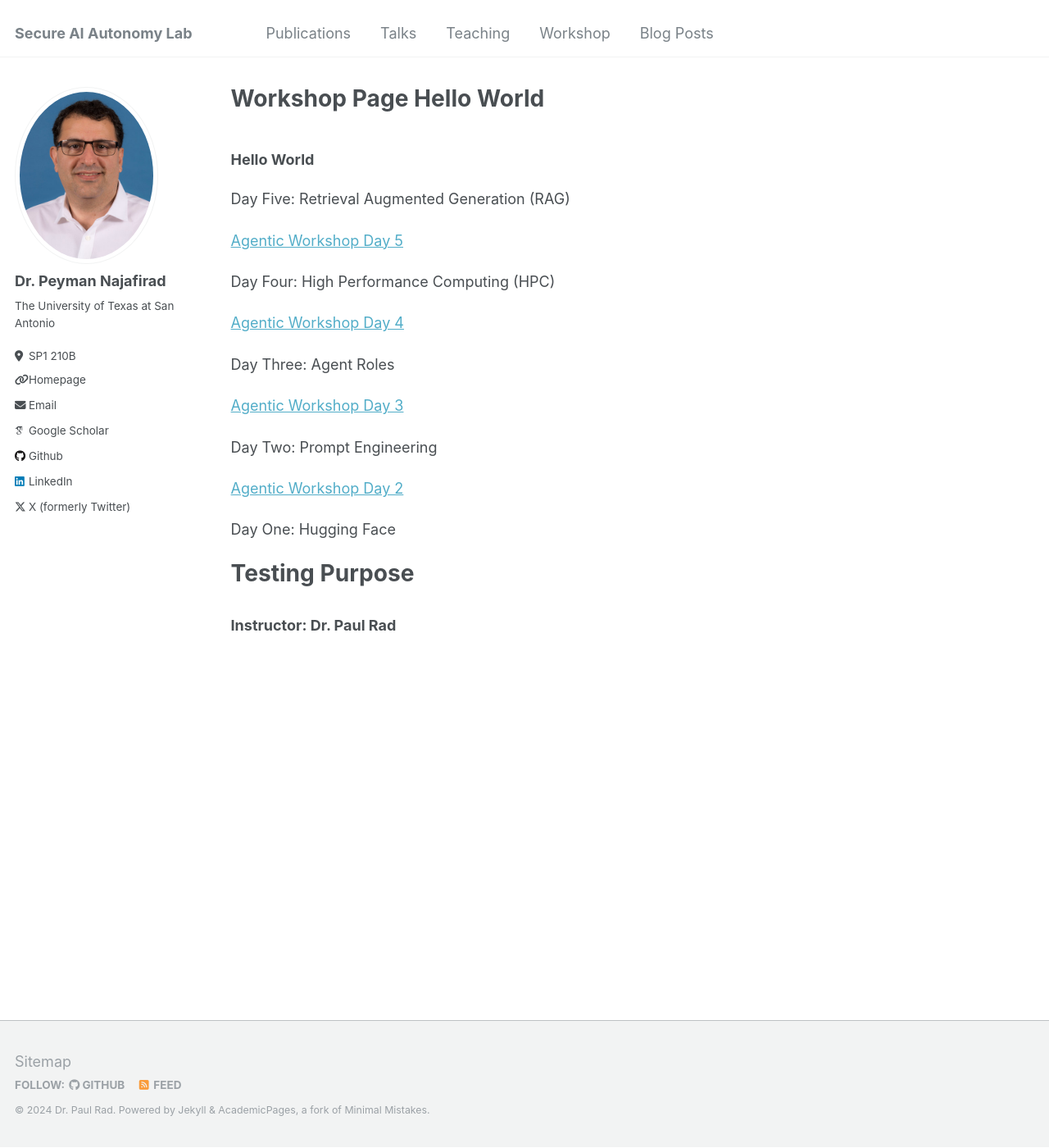
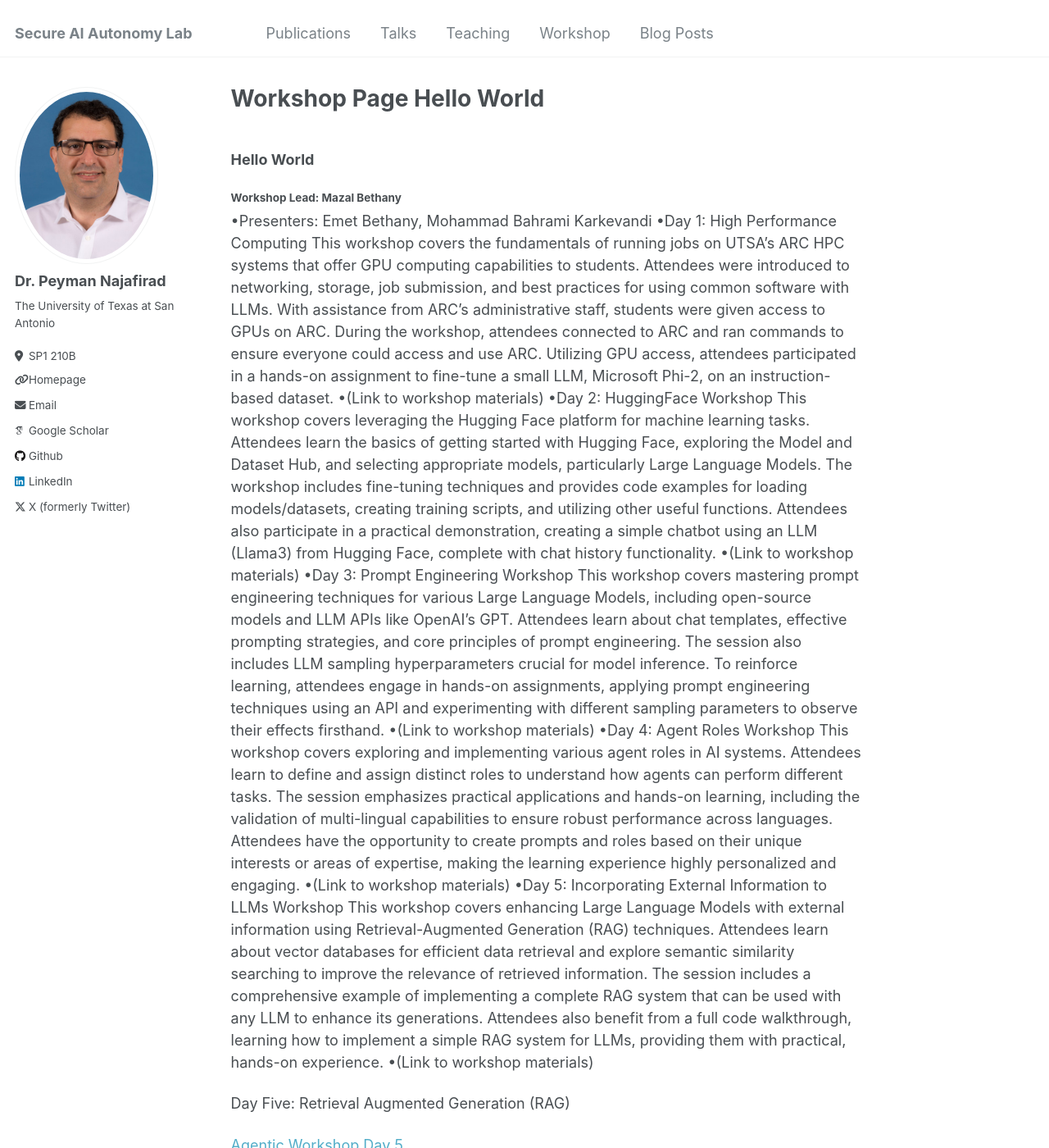
Before and after one commit to SecureAIAutonomyLab/SecureAIAutonomyLab.github.io, a Jekyll site: the page built from _pages/workshop.md, in a window 1280 px wide and 1400 px high. Shown: the whole window at 82% size. Built offline with Jekyll 4.4.1, drawn with Linux system fonts in a browser that asks for light colours; some web fonts are replaced.

Commit message:
Update workshop.md

```diff
--- a/_pages/workshop.md
+++ b/_pages/workshop.md
@@ -6,6 +6,24 @@ author_profile: true
 # <div class="wordwrap">You can also find my articles on <a href="{{site.author.googlescholar}}">my Google Scholar profile</a>.</div>
 ---
 ### Hello World ###
+##### Workshop Lead: Mazal Bethany #####
+•Presenters: Emet Bethany, Mohammad Bahrami Karkevandi
+•Day 1: High Performance Computing
+ This workshop covers the fundamentals of running jobs on UTSA’s ARC HPC systems that offer GPU computing capabilities to students. Attendees were introduced to networking, storage, job submission, and best practices for using common software with LLMs. With assistance from ARC's administrative staff, students were given access to GPUs on ARC. During the workshop, attendees connected to ARC and ran commands to ensure everyone could access and use ARC. Utilizing GPU access, attendees participated in a hands-on assignment to fine-tune a small LLM, Microsoft Phi-2, on an instruction-based dataset.
+•(Link to workshop materials)
+•Day 2: HuggingFace Workshop
+ This workshop covers leveraging the Hugging Face platform for machine learning tasks. Attendees learn the basics of getting started with Hugging Face, exploring the Model and Dataset Hub, and selecting appropriate models, particularly Large Language Models. The workshop includes fine-tuning techniques and provides code examples for loading models/datasets, creating training scripts, and utilizing other useful functions. Attendees also participate in a practical demonstration, creating a simple chatbot using an LLM (Llama3) from Hugging Face, complete with chat history functionality.
+•(Link to workshop materials)
+•Day 3: Prompt Engineering Workshop
+ This workshop covers mastering prompt engineering techniques for various Large Language Models, including open-source models and LLM APIs like OpenAI's GPT. Attendees learn about chat templates, effective prompting strategies, and core principles of prompt engineering. The session also includes LLM sampling hyperparameters crucial for model inference. To reinforce learning, attendees engage in hands-on assignments, applying prompt engineering techniques using an API and experimenting with different sampling parameters to observe their effects firsthand.
+•(Link to workshop materials)
+•Day 4: Agent Roles Workshop
+ This workshop covers exploring and implementing various agent roles in AI systems. Attendees learn to define and assign distinct roles to understand how agents can perform different tasks. The session emphasizes practical applications and hands-on learning, including the validation of multi-lingual capabilities to ensure robust performance across languages. Attendees have the opportunity to create prompts and roles based on their unique interests or areas of expertise, making the learning experience highly personalized and engaging.
+•(Link to workshop materials)
+•Day 5: Incorporating External Information to LLMs Workshop
+ This workshop covers enhancing Large Language Models with external information using Retrieval-Augmented Generation (RAG) techniques. Attendees learn about vector databases for efficient data retrieval and explore semantic similarity searching to improve the relevance of retrieved information. The session includes a comprehensive example of implementing a complete RAG system that can be used with any LLM to enhance its generations. Attendees also benefit from a full code walkthrough, learning how to implement a simple RAG system for LLMs, providing them with practical, hands-on experience.
+•(Link to workshop materials)
+
 {% if site.author.googlescholar %}
 
 {% endif %}
```
